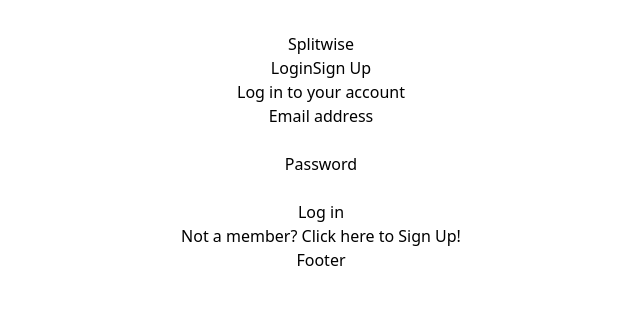
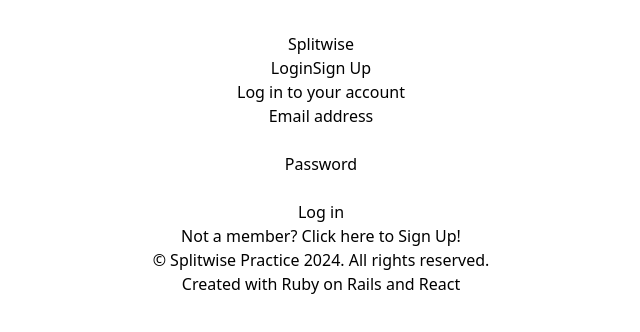
Before and after one commit to AMT98/splitWise, a React (Vite) app in the folder frontend/: page /login in a window 1280 px wide. Shown: the top 332 px of the page, without its empty margins (319-959 px from the left). Built offline with nearby package versions, Linux system fonts and the light colour scheme.

Commit message:
Created footer component

```diff
--- a/frontend/src/components/Footer.jsx
+++ b/frontend/src/components/Footer.jsx
@@ -1,5 +1,18 @@
 const Footer = () => {
-  return <div>Footer</div>;
+  return (
+    <footer className="bg-white w-full fixed bottom-0 left-0">
+      <div className="mx-auto max-w-screen-xl px-4 pb-8 pt-16 sm:px-6 lg:px-8">
+        <div className="mt-16 border-t border-gray-100 pt-8">
+          <p className="text-center text-xs/relaxed text-gray-500">
+            © Splitwise Practice 2024. All rights reserved.
+            <br />
+            Created with{" "}
+            <span className="font-bold">Ruby on Rails and React</span>
+          </p>
+        </div>
+      </div>
+    </footer>
+  );
 };
 
 export default Footer;
```
